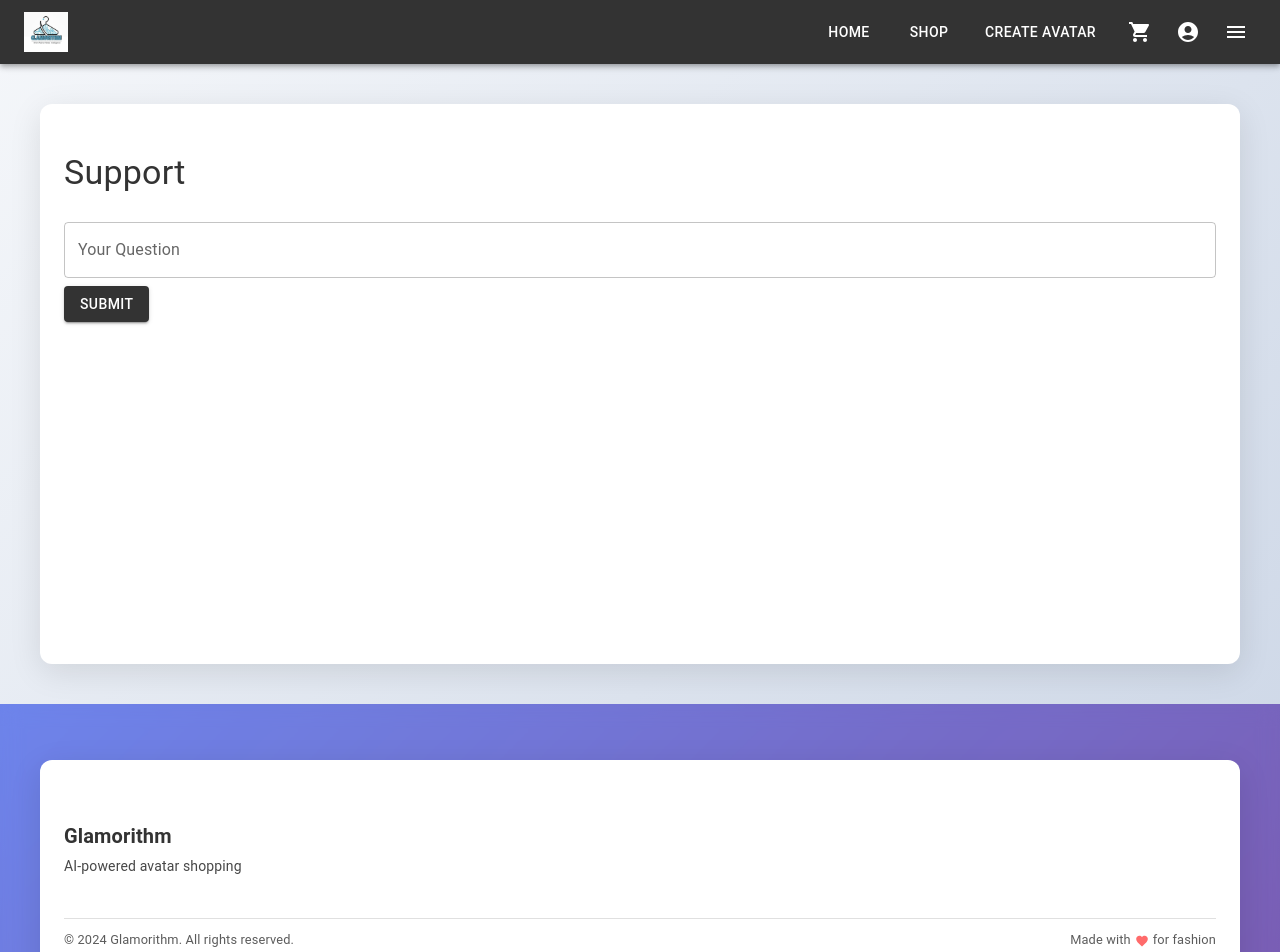
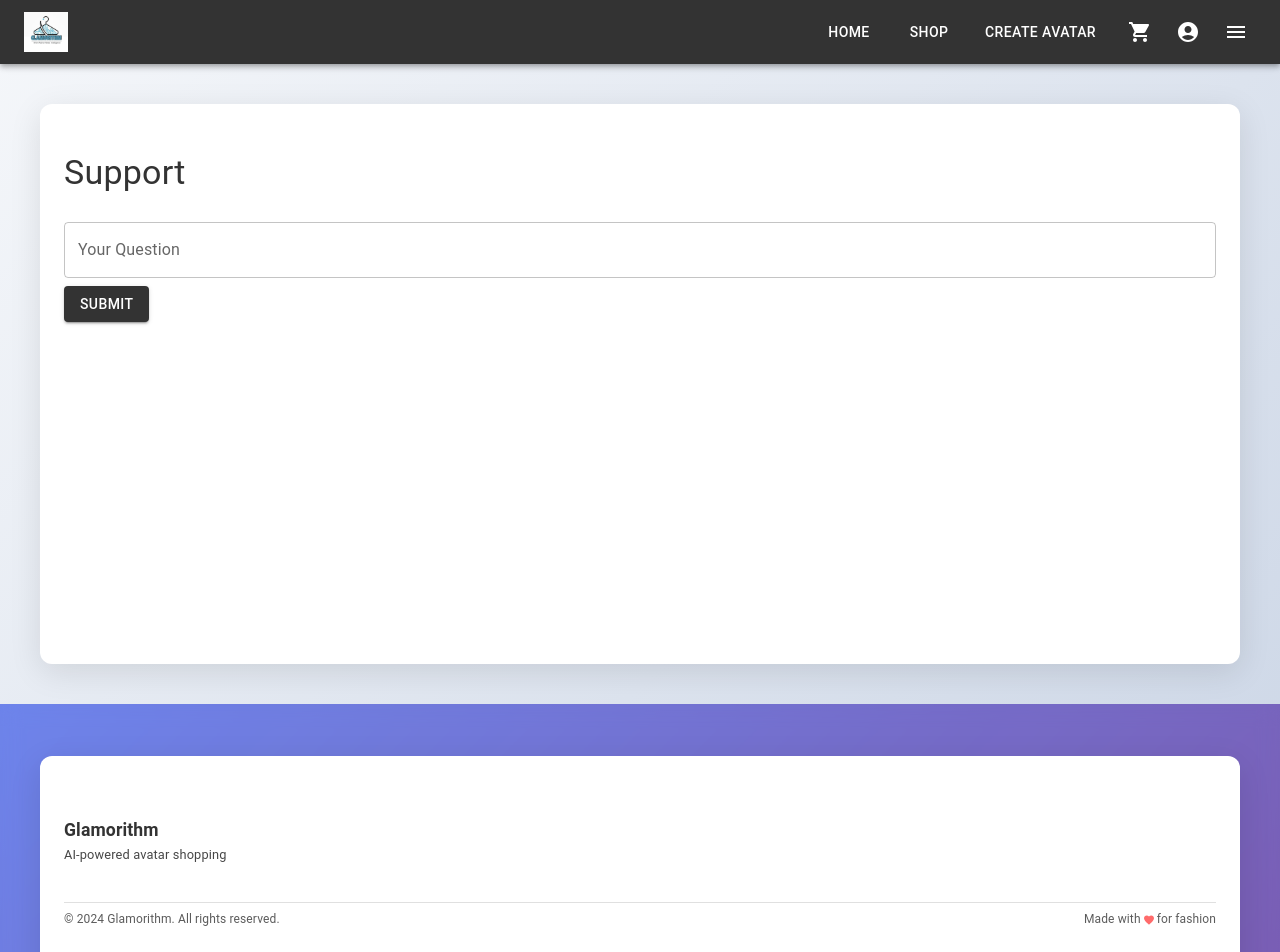
Before and after one commit to atharva-nagalkar/glamorithm-website, a React (Vite) app: page /support in a window 1280 px wide. Shown: the top 952 px of the page. Built offline with nearby package versions, Linux system fonts and the light colour scheme.

Commit message:
Make footer much more compact - reduce height by 40%

```diff
--- a/src/components/Footer.tsx
+++ b/src/components/Footer.tsx
@@ -9,7 +9,7 @@ function Footer() {
       sx={{
         background: 'linear-gradient(135deg, #667eea 0%, #764ba2 100%)',
         color: 'white',
-        py: 2,
+        py: 1.5,
         mt: 'auto',
         position: 'relative',
         overflow: 'hidden',
@@ -31,14 +31,14 @@ function Footer() {
           flexDirection: { xs: 'column', md: 'row' },
           justifyContent: 'space-between',
           alignItems: 'center',
-          gap: 1
+          gap: 0.5
         }}>
           {/* Brand & Links */}
           <Box sx={{ textAlign: { xs: 'center', md: 'left' } }}>
-            <Typography variant="h6" sx={{ fontWeight: 'bold', mb: 0.5 }}>
+            <Typography variant="h6" sx={{ fontWeight: 'bold', mb: 0.25, fontSize: '1.1rem' }}>
               Glamorithm
             </Typography>
-            <Typography variant="body2" sx={{ opacity: 0.9, maxWidth: 250, fontSize: '0.875rem', mb: 1 }}>
+            <Typography variant="body2" sx={{ opacity: 0.9, maxWidth: 250, fontSize: '0.8rem', mb: 0.5 }}>
               AI-powered avatar shopping
             </Typography>
             <Box sx={{ display: 'flex', gap: 2, justifyContent: { xs: 'center', md: 'flex-start' } }}>
@@ -48,12 +48,18 @@ function Footer() {
                 sx={{
                   color: 'white',
                   textDecoration: 'none',
-                  fontSize: '0.875rem',
-                  opacity: 0.9,
-                  '&:hover': { opacity: 1, textDecoration: 'underline' }
+                  fontSize: '1rem',
+                  fontWeight: 'medium',
+                  opacity: 1,
+                  '&:hover': {
+                    opacity: 0.8,
+                    textDecoration: 'underline',
+                    transform: 'translateY(-1px)'
+                  },
+                  transition: 'all 0.3s ease'
                 }}
               >
-                About
+                About Us
               </Link>
               <Link
                 component={RouterLink}
@@ -61,12 +67,18 @@ function Footer() {
                 sx={{
                   color: 'white',
                   textDecoration: 'none',
-                  fontSize: '0.875rem',
-                  opacity: 0.9,
-                  '&:hover': { opacity: 1, textDecoration: 'underline' }
+                  fontSize: '1rem',
+                  fontWeight: 'medium',
+                  opacity: 1,
+                  '&:hover': {
+                    opacity: 0.8,
+                    textDecoration: 'underline',
+                    transform: 'translateY(-1px)'
+                  },
+                  transition: 'all 0.3s ease'
                 }}
               >
-                Contact
+                Contact Us
               </Link>
             </Box>
           </Box>
@@ -124,24 +136,24 @@ function Footer() {
           </Box>
         </Box>
 
-        <Divider sx={{ my: 1.5, backgroundColor: 'rgba(255, 255, 255, 0.2)' }} />
+        <Divider sx={{ my: 1, backgroundColor: 'rgba(255, 255, 255, 0.2)' }} />
 
         <Box sx={{
           display: 'flex',
           flexDirection: { xs: 'column', sm: 'row' },
           justifyContent: 'space-between',
           alignItems: 'center',
-          gap: 0.5
+          gap: 0.25
         }}>
-          <Typography variant="body2" sx={{ opacity: 0.8, fontSize: '0.8rem' }}>
+          <Typography variant="body2" sx={{ opacity: 0.8, fontSize: '0.75rem' }}>
             © 2024 Glamorithm. All rights reserved.
           </Typography>
-          <Box sx={{ display: 'flex', alignItems: 'center', gap: 0.5 }}>
-            <Typography variant="body2" sx={{ opacity: 0.8, fontSize: '0.8rem' }}>
+          <Box sx={{ display: 'flex', alignItems: 'center', gap: 0.25 }}>
+            <Typography variant="body2" sx={{ opacity: 0.8, fontSize: '0.75rem' }}>
               Made with
             </Typography>
-            <Favorite sx={{ fontSize: 14, color: '#ff6b6b' }} />
-            <Typography variant="body2" sx={{ opacity: 0.8, fontSize: '0.8rem' }}>
+            <Favorite sx={{ fontSize: 12, color: '#ff6b6b' }} />
+            <Typography variant="body2" sx={{ opacity: 0.8, fontSize: '0.75rem' }}>
               for fashion
             </Typography>
           </Box>
```
